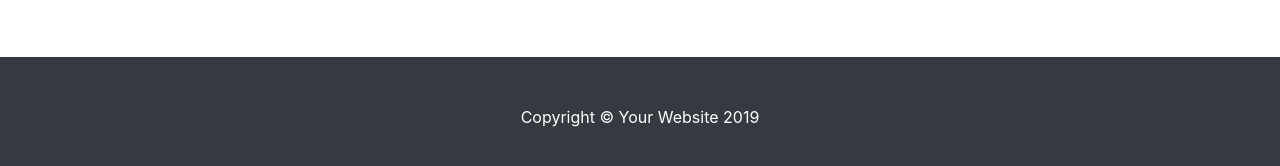
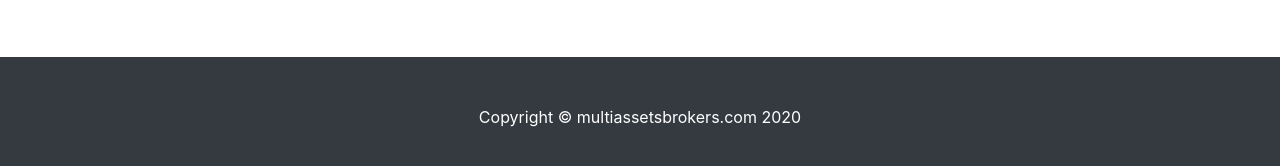
Before and after one commit to isaksamet/multiassetsbrokers, a Jekyll site: the page built from index.html, in a window 1280 px wide and 900 px high, scrolled down 2175 px. Shown: the part 723-889 px from the top of the window. Built offline with Jekyll 4.4.1, drawn with Linux system fonts in a browser that asks for light colours; nearby versions of some CDN libraries.

Commit message:
updated footer

```diff
--- a/_includes/footer.html
+++ b/_includes/footer.html
@@ -2,7 +2,7 @@
 <footer class="py-5 bg-dark">
   <div class="container">
     <p class="m-0 text-center text-white">
-      Copyright &copy; Your Website 2019
+      Copyright &copy; multiassetsbrokers.com 2020
     </p>
   </div>
   <!-- /.container -->
```
